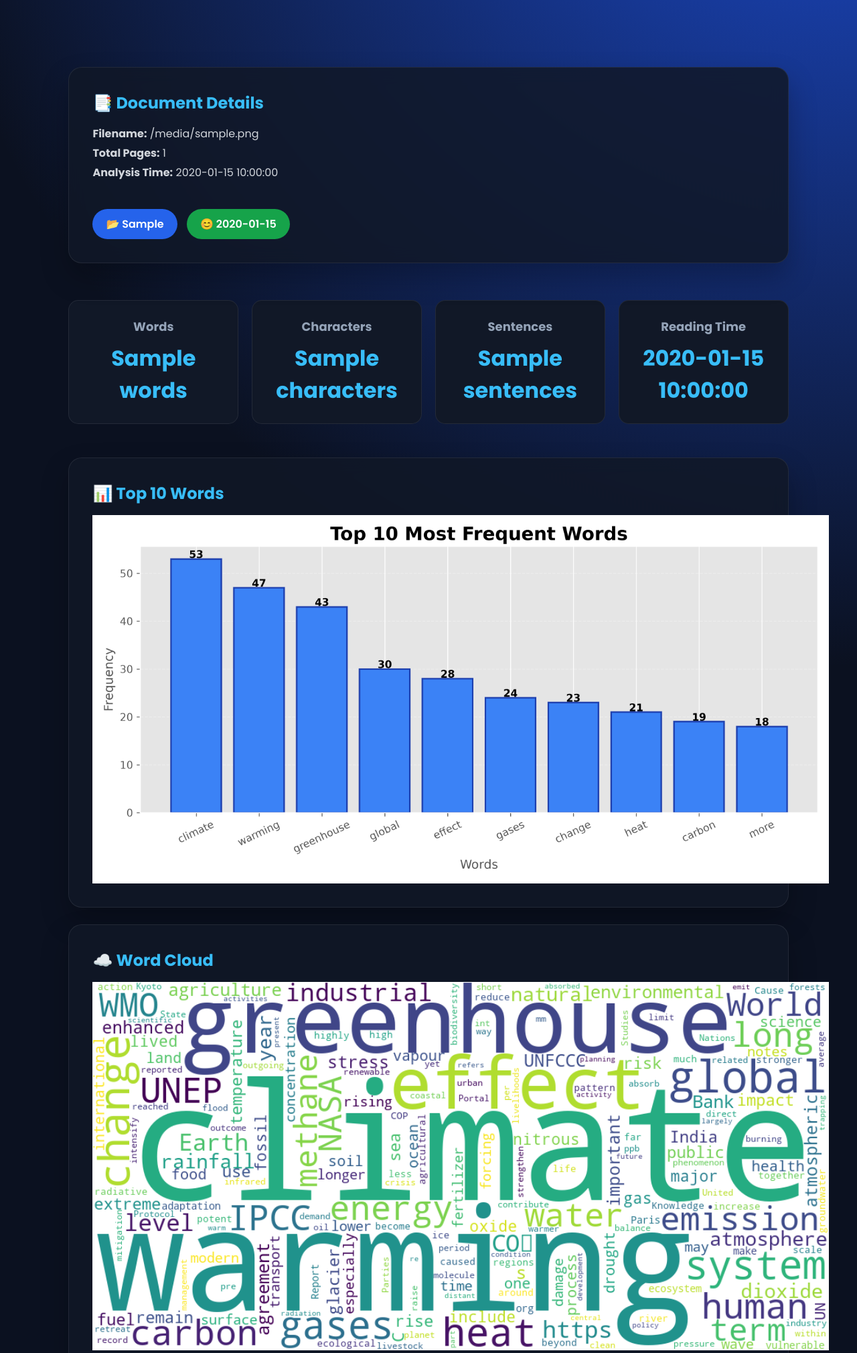
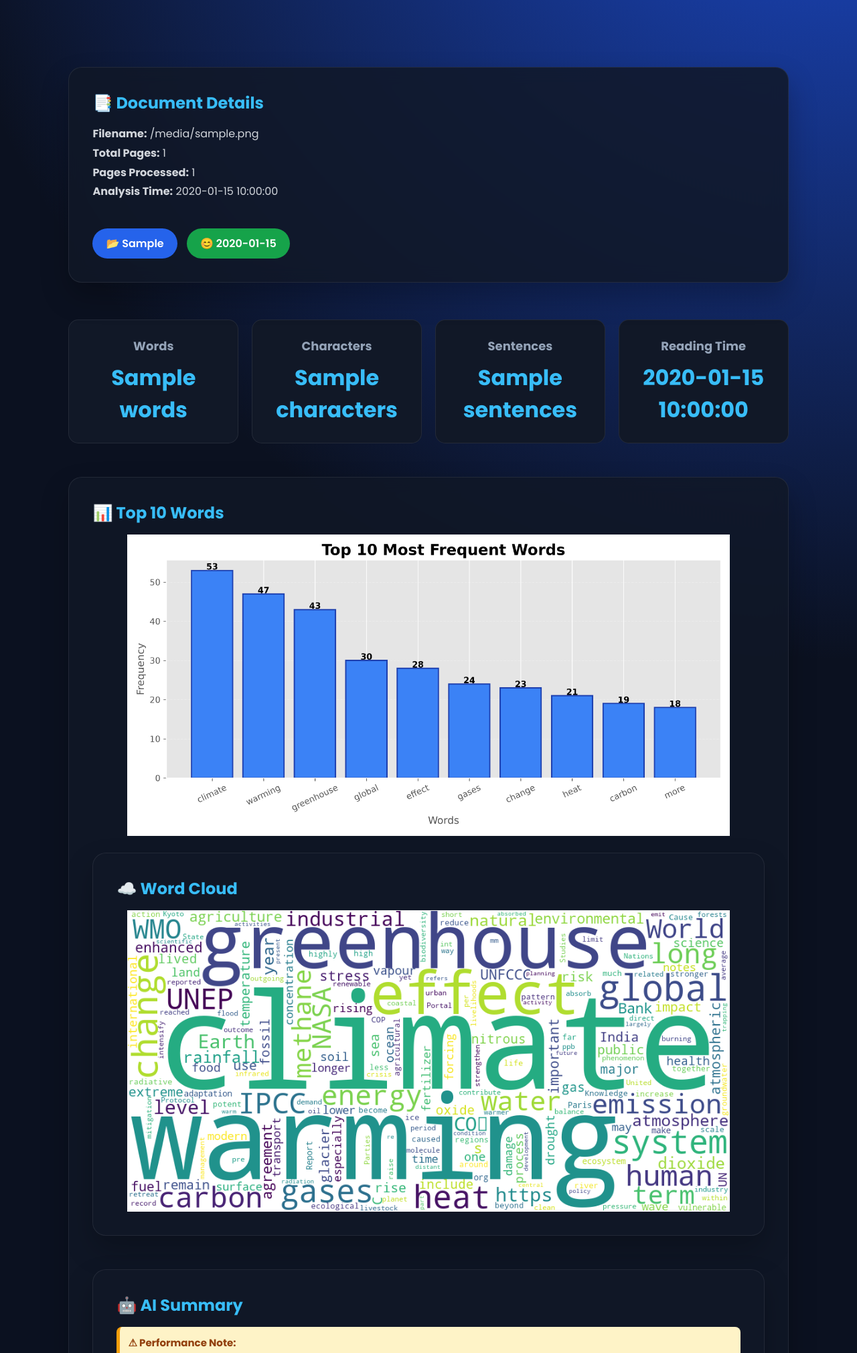
Before and after one commit to rajvardhan171207/DocInsight-AI, a Flask app: template templates/result.html in a window 1280 px wide. Shown: the part 437-2457 px from the top of the page at 67% size. Run offline with Flask 3, Linux system fonts and the light colour scheme; the template is opened without the code that fills it: most values are stand-ins (such as "Sample title", 1, 10 or a date in 2020).

Commit message:
Clean code and remove debug logs

```diff
--- a/app.py
+++ b/app.py
@@ -1,4 +1,4 @@
-print("APP.PY IS RUNNING")
+
 from flask import Flask, render_template, request, redirect, url_for, session
 import os
 
@@ -207,15 +207,14 @@ def upload():
         document_type = analysis["document_type"]
         sentiment = analysis["sentiment"]
         recommendation = analysis["recommendations"]
-        print("Before save_history_db")
+
         save_history_db(
     session["user_id"],
     file.filename,
     document_type,
     stats
 )
-        print("After save_history_db")
-        print("History saved successfully")
+
     except Exception as e:
         summary = f"Gemini Error: {str(e)}"
         document_type = "Unknown"
@@ -229,6 +228,10 @@ def upload():
         summary,
         keywords
     )
+    if isinstance(total_pages, int):
+        processed_pages = min(total_pages, 30)
+    else:
+        processed_pages = total_pages
     analysis_time = datetime.now().strftime("%d-%m-%Y %I:%M %p")
     return render_template(
         "result.html",
@@ -240,6 +243,7 @@ def upload():
         report=report,
         analysis_time=analysis_time,
         total_pages=total_pages,
+        processed_pages=processed_pages,
         sentiment=sentiment,
         chart=None,
         wordcloud=None,
--- a/templates/result.html
+++ b/templates/result.html
@@ -39,6 +39,8 @@
     <p><strong>Filename:</strong> {{ filename }}</p>
 
     <p><strong>Total Pages:</strong> {{ total_pages }}</p>
+
+    <p><strong>Pages Processed:</strong> {{ processed_pages }}</p>
 
     <p><strong>Analysis Time:</strong> {{ analysis_time }}</p>
 
@@ -93,7 +95,7 @@
 
     <img
         src="{{ url_for('static', filename='charts/word_chart.png') }}"
-        style="width:250%;max-width:1100px;display:block;margin:auto;">
+        style="width:100%;max-width:900px;display:block;margin:auto;"
 
 </div>
 
@@ -104,8 +106,8 @@
     <h2>☁️ Word Cloud</h2>
 
     <img
-        src="{{ url_for('static', filename='charts/wordcloud.png') }}"
-        style="width:250%;max-width:1100px;display:block;margin:auto;">
+    src="{{ url_for('static', filename='charts/wordcloud.png') }}"
+    style="width:100%;max-width:900px;display:block;margin:auto;">
 
 </div>
     <br>
@@ -117,7 +119,21 @@
     <div class="card" id="summary">
 
         <h2>🤖 AI Summary</h2>
+        <div style="
+        background:#FEF3C7;
+        color:#92400E;
+        padding:12px;
+        border-left:5px solid #F59E0B;
+        border-radius:8px;
+        margin-bottom:20px;
+        font-size:15px;
+        ">
 
+        <strong>⚠ Performance Note:</strong><br><br>
+
+        For faster processing and better performance, if your PDF contains more than <strong>30 pages</strong>, only the first <strong>30 pages</strong> are analyzed. This optimization helps ensure faster results and reliable performance for large documents.
+
+        </div>
         <p style="line-height:2;">
             {{ summary }}
         </p>
--- a/utils/chatbot.py
+++ b/utils/chatbot.py
@@ -8,8 +8,7 @@ from dotenv import load_dotenv
 from pathlib import Path
 
 load_dotenv(Path(__file__).resolve().parent.parent / ".env")
-print("API Key:", os.getenv("GEMINI_API_KEY"))
-print("Model: gemini-3.1-flash-lite")
+
 
 # Create Gemini client
 client = genai.Client(
--- a/utils/gemini.py
+++ b/utils/gemini.py
@@ -1,19 +1,15 @@
 import os
 from dotenv import load_dotenv
 from google import genai
-
-from dotenv import load_dotenv
 from pathlib import Path
 
 load_dotenv(Path(__file__).resolve().parent.parent / ".env")
-print("API Key:", os.getenv("GEMINI_API_KEY"))
-print("Model: gemini-3.1-flash-lite")
+
 
 client = genai.Client(
     api_key=os.getenv("GEMINI_API_KEY")
 )
 
-print("Gemini.py API Key:", os.getenv("GEMINI_API_KEY"))
 def generate_summary(text):
     prompt = f"""
 You are an AI document analyst.
```
Also changed, not shown: utils/pdf_reader.py (+20 -10 lines).
